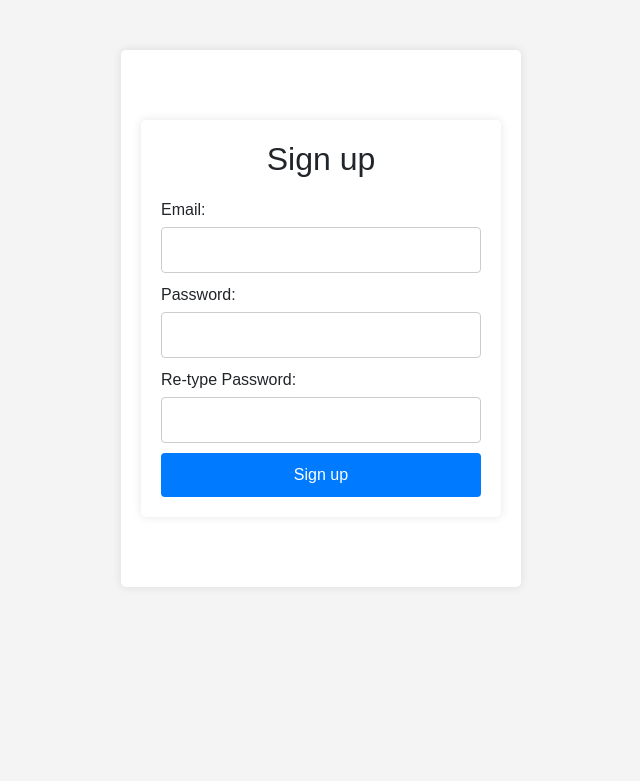
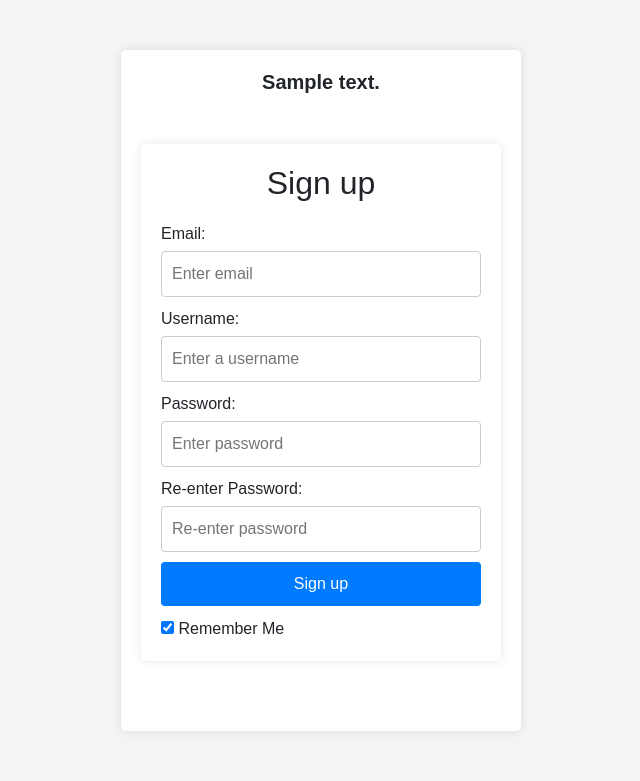
Before and after one commit to jhernandez4/CPSC362-Project, a Flask app: template website/templates/sign_up.html in a window 1280 px wide. Shown: the part 56-837 px from the top of the page, without its empty margins (319-959 px from the left). Before the commit the page ends 553 px from the top, so only its background shows below. Run offline with Flask 3, Linux system fonts and the light colour scheme; the template is opened without the code that fills it: most values are stand-ins (such as "Sample title", 1, 10 or a date in 2020); some libraries are stand-ins or nearby versions.

Commit message:
Use login page as a template for sign up

```diff
--- a/website/templates/sign_up.html
+++ b/website/templates/sign_up.html
@@ -1,81 +1,12 @@
-{% extends "base.html" %}
-{% block title%}Signup{% endblock %}
-{% block content %}
+{% extends "login.html" %}
 
-<head>
-  <title>Sign up</title>
-  <style>
-      body {
-          font-family: Arial, sans-serif;
-          background-color: #f4f4f4;
-          margin: 0;
-          padding: 0;
-      }
+{% block title%}
+Sign up
+{% endblock %}
 
-      .container {
-          max-width: 400px;
-          margin: 50px auto;
-          background-color: #fff;
-          padding: 20px;
-          border-radius: 5px;
-          box-shadow: 0 0 10px rgba(0, 0, 0, 0.1);
-      }
-
-      h2 {
-          text-align: center;
-          margin-bottom: 20px;
-      }
-
-      label {
-          display: block;
-          margin-bottom: 5px;
-      }
-
-      input[type="email"], input[type="password"] {
-          width: 100%;
-          padding: 10px;
-          margin-bottom: 10px;
-          border: 1px solid #ccc;
-          border-radius: 4px;
-      }
-
-
-      button.button2{
-          display: block;
-          width: 100%;
-          padding: 10px;
-          background-color: #007BFF;
-          color: #fff;
-          border: none;
-          border-radius: 4px;
-          cursor: pointer;
-      }
-
-      button:hover {
-          background-color: #0056b3;
-      }
-
-      .message {
-          margin-bottom: 10px;
-          padding: 10px;
-          border-radius: 4px;
-      }
-
-      .success {
-          background-color: #d4edda;
-          border: 1px solid #c3e6cb;
-          color: #155724;
-      }
-
-      .error {
-          background-color: #f8d7da;
-          border: 1px solid #f5c6cb;
-          color: #721c24;
-      }
-  </style>
-</head>
-<body>
-  <div class="container">
+{% block content%}
+<h5 style="text-align:center"> <b>{{text}}</b></h5>
+<div class="container">
       <h2>Sign up</h2>
 
       <!-- Display flash messages if they exist -->
@@ -87,24 +18,30 @@
           {% endif %}
       {% endwith %}
 
-      <form action="/sign-up" method="post">
+      <form action= "/sign-up" method="post">
           <div>
               <label for="email">Email:</label>
-              <input type="email" id="email" name="email" required>
+              <input type="email" id="email" name="email" placeholder = "Enter email" required>
           </div>
           <div>
-              <label for="password">Password:</label>
-              <input type="password" id="password" name="password" required>
+            <label for="username">Username:</label>
+            <input type="username" id="username" name="username" placeholder = "Enter a username" required>
+        </div>
+          <div>
+              <label for="password1">Password:</label>
+              <input type="password" id="password1" name="password1" placeholder = "Enter password" required>
           </div>
           <div>
-            <label for="password">Re-type Password:</label>
-            <input type="password" id="password" name="password" required>
-          </div>
+            <label for="password2">Re-enter Password:</label>
+            <input type="password" id="password2" name="password2" placeholder="Re-enter password" required>
+        </div>
         <div>
             <button class="button2" type="submit">Sign up</button>
         </div>
+        <div>
+            <input type="checkbox" checked="checked" id="checkbox" name="rememberMe" style="margin-top:15px">
+            Remember Me
+        </div>
       </form>
-  </div>
-</body>
-
+</div>
 {% endblock %}
```
Also changed, not shown: website/auth.py (+4 -3 lines).
